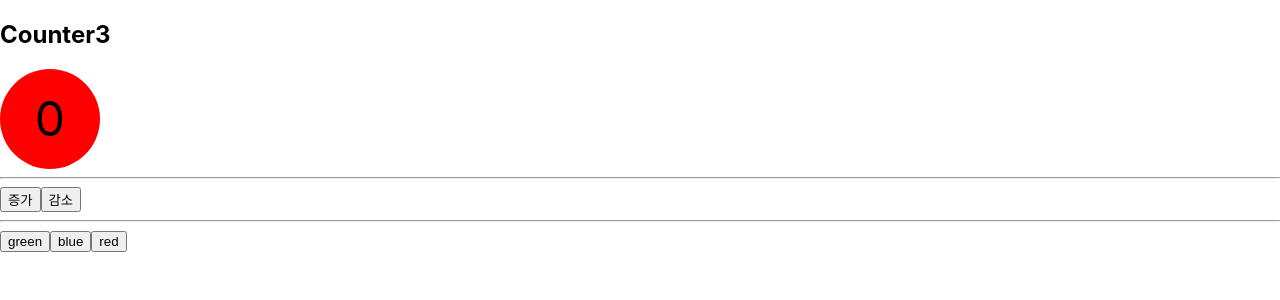
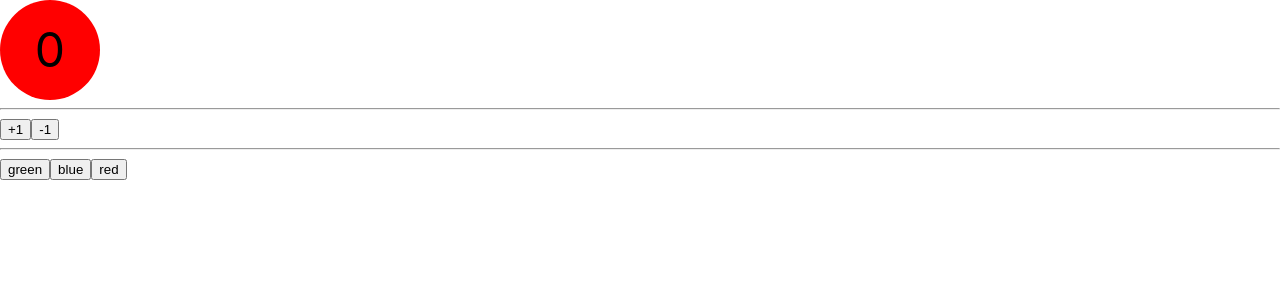
Before and after one commit to Lee-You-Lim-github/devops_cloud, a React (Create React App) app in the folder myreact35/: page / in a window 1280 px wide. Shown: the top 300 px of the page. Built offline with nearby package versions, Linux system fonts and the light colour scheme.

Commit message:
Counter5에 useReducer를 적용하여 구현

```diff
--- a/myreact35/src/App.js
+++ b/myreact35/src/App.js
@@ -1,7 +1,7 @@
-import Counter5 from "./Counter5";
+import TestCounter2 from "./TestCounter2";
 
 function App() {
-  return <Counter5 initialValue={10} />;
+  return <TestCounter2 initialValue={10} />;
 }
 
 export default App;
```
